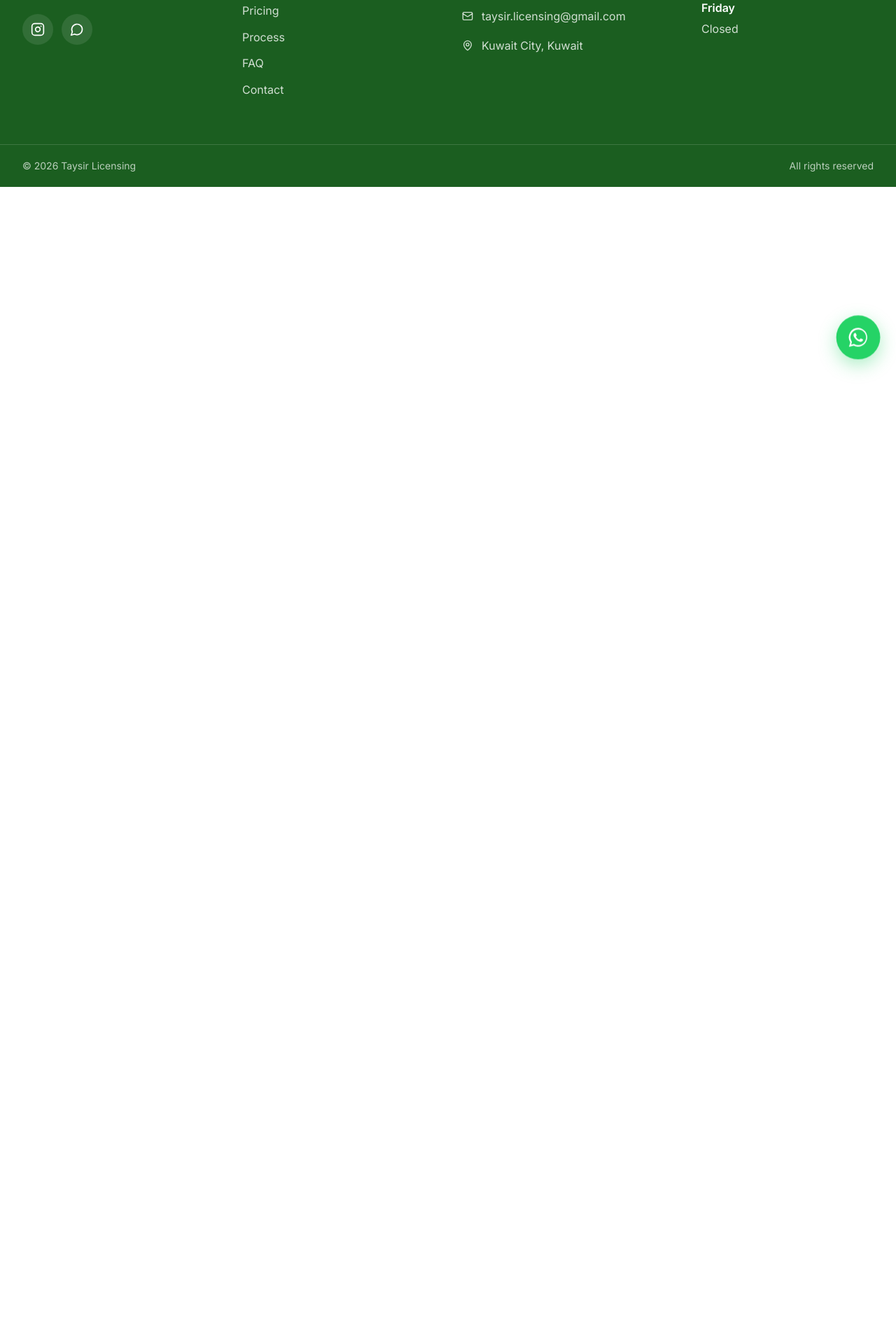
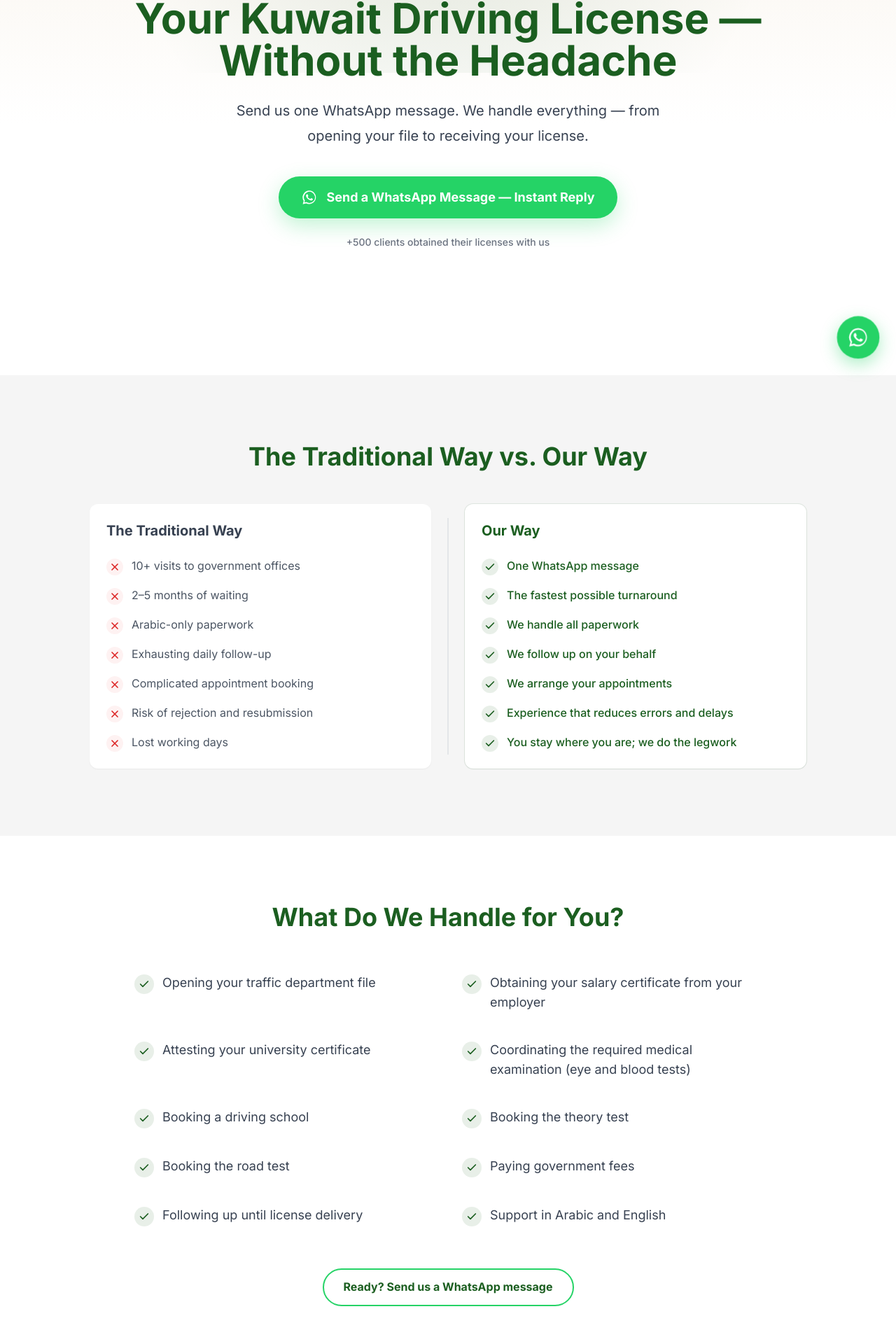
Before and after one commit to PLonyem/Kuwait, a Next.js app: page /en in a window 1280 px wide. Shown: the part 264-2184 px from the top of the page at 70% size. Before the commit the page ends 800 px from the top, so only its background shows below. Built offline with nearby package versions, Linux system fonts and the light colour scheme.

Commit message:
Build homepage introduction sections

```diff
--- a/app/[locale]/page.tsx
+++ b/app/[locale]/page.tsx
@@ -1,3 +1,13 @@
+import Comparison from '@/components/Comparison';
+import Hero from '@/components/Hero';
+import WhatWeHandle from '@/components/WhatWeHandle';
+
 export default function HomePage() {
-  return null;
+  return (
+    <>
+      <Hero />
+      <Comparison />
+      <WhatWeHandle />
+    </>
+  );
 }
--- a/components/Comparison.tsx
+++ b/components/Comparison.tsx
@@ -1,3 +1,75 @@
+'use client';
+
+import {motion, useReducedMotion} from 'framer-motion';
+import {Check, X} from 'lucide-react';
+import {useTranslations} from 'next-intl';
+
 export default function Comparison() {
-  return null;
+  const t = useTranslations('comparison');
+  const reduceMotion = useReducedMotion();
+  const oldWayItems = t.raw('oldWay.items') as string[];
+  const ourWayItems = t.raw('ourWay.items') as string[];
+
+  return (
+    <section className="w-full bg-lightBg px-6 py-16 lg:py-24">
+      <div className="mx-auto max-w-5xl">
+        <motion.h2
+          className="mb-12 text-center text-3xl font-bold text-primary md:text-4xl"
+          initial={reduceMotion ? false : {opacity: 0, y: 18}}
+          whileInView={{opacity: 1, y: 0}}
+          viewport={{once: true, amount: 0.6}}
+          transition={{duration: 0.55}}
+        >
+          {t('title')}
+        </motion.h2>
+
+        <div className="relative grid gap-8 md:grid-cols-2 md:gap-12">
+          <div
+            aria-hidden="true"
+            className="absolute inset-y-5 left-1/2 hidden w-px -translate-x-1/2 bg-gray-300 md:block"
+          />
+
+          <motion.article
+            className="relative rounded-xl bg-white p-6 shadow-sm"
+            initial={reduceMotion ? false : {opacity: 0, y: 20}}
+            whileInView={{opacity: 1, y: 0}}
+            viewport={{once: true, amount: 0.25}}
+            transition={{duration: 0.5}}
+          >
+            <h3 className="mb-6 text-xl font-bold text-gray-700">{t('oldWay.title')}</h3>
+            <ul className="space-y-4">
+              {oldWayItems.map((item) => (
+                <li key={item} className="flex items-start gap-3 text-gray-600">
+                  <span className="mt-0.5 grid size-6 shrink-0 place-items-center rounded-full bg-red-50 text-red-600">
+                    <X aria-hidden="true" className="size-4" strokeWidth={2.5} />
+                  </span>
+                  <span>{item}</span>
+                </li>
+              ))}
+            </ul>
+          </motion.article>
+
+          <motion.article
+            className="relative rounded-xl bg-white p-6 shadow-sm ring-1 ring-primary/10"
+            initial={reduceMotion ? false : {opacity: 0, y: 20}}
+            whileInView={{opacity: 1, y: 0}}
+            viewport={{once: true, amount: 0.25}}
+            transition={{duration: 0.5, delay: reduceMotion ? 0 : 0.1}}
+          >
+            <h3 className="mb-6 text-xl font-bold text-primary">{t('ourWay.title')}</h3>
+            <ul className="space-y-4">
+              {ourWayItems.map((item) => (
+                <li key={item} className="flex items-start gap-3 font-medium text-primary">
+                  <span className="mt-0.5 grid size-6 shrink-0 place-items-center rounded-full bg-primary/10 text-primary">
+                    <Check aria-hidden="true" className="size-4" strokeWidth={2.5} />
+                  </span>
+                  <span>{item}</span>
+                </li>
+              ))}
+            </ul>
+          </motion.article>
+        </div>
+      </div>
+    </section>
+  );
 }
--- a/components/Hero.tsx
+++ b/components/Hero.tsx
@@ -1,3 +1,79 @@
+'use client';
+
+import {motion, useReducedMotion} from 'framer-motion';
+import {useLocale, useTranslations} from 'next-intl';
+
+function WhatsAppIcon() {
+  return (
+    <svg
+      aria-hidden="true"
+      viewBox="0 0 32 32"
+      fill="currentColor"
+      className="size-6 shrink-0"
+    >
+      <path d="M16.04 3A12.85 12.85 0 0 0 5.16 22.7L3.34 29l6.45-1.69A12.83 12.83 0 1 0 16.04 3Zm0 23.5a10.6 10.6 0 0 1-5.4-1.48l-.39-.23-3.83 1 1.02-3.73-.25-.39A10.65 10.65 0 1 1 16.04 26.5Zm5.84-7.97c-.32-.16-1.9-.94-2.2-1.05-.29-.11-.5-.16-.71.16-.21.32-.82 1.05-1 1.26-.19.21-.37.24-.69.08-.32-.16-1.35-.5-2.57-1.59a9.62 9.62 0 0 1-1.78-2.21c-.19-.32-.02-.49.14-.65.15-.14.32-.37.48-.56.16-.18.21-.32.32-.53.1-.21.05-.4-.03-.56-.08-.16-.71-1.72-.98-2.35-.26-.62-.52-.54-.71-.55h-.61c-.21 0-.56.08-.85.4-.29.32-1.11 1.08-1.11 2.64s1.14 3.06 1.3 3.27c.16.21 2.24 3.42 5.43 4.8.76.33 1.35.52 1.81.67.76.24 1.45.21 2 .13.61-.09 1.9-.78 2.17-1.53.27-.75.27-1.4.19-1.53-.08-.13-.29-.21-.61-.37Z" />
+    </svg>
+  );
+}
+
 export default function Hero() {
-  return null;
+  const t = useTranslations();
+  const locale = useLocale();
+  const reduceMotion = useReducedMotion();
+  const whatsappHref = `https://wa.me/965XXXXXXXX?text=${encodeURIComponent(
+    t('whatsapp.prefilledMessage')
+  )}`;
+
+  return (
+    <section className="relative flex min-h-[90vh] w-full items-center overflow-hidden bg-gradient-to-b from-accent/25 via-white to-white px-6 py-20 lg:py-32">
+      <div
+        aria-hidden="true"
+        className="absolute inset-x-0 top-0 h-72 bg-[radial-gradient(circle_at_top,rgba(27,94,32,0.12),transparent_68%)]"
+      />
+      <motion.div
+        className="relative mx-auto w-full max-w-4xl text-center"
+        initial={reduceMotion ? false : {opacity: 0}}
+        animate={{opacity: 1}}
+        transition={{duration: 0.7, ease: 'easeOut'}}
+      >
+        <motion.h1
+          className="text-4xl font-bold leading-tight text-primary md:text-5xl lg:text-6xl"
+          initial={reduceMotion ? false : {opacity: 0, y: 24}}
+          animate={{opacity: 1, y: 0}}
+          transition={{duration: 0.65, ease: [0.22, 1, 0.36, 1]}}
+        >
+          {t('hero.headline')}
+        </motion.h1>
+
+        <motion.p
+          className="mx-auto mt-6 max-w-2xl text-lg leading-8 text-gray-700 md:text-xl md:leading-9"
+          initial={reduceMotion ? false : {opacity: 0, y: 16}}
+          animate={{opacity: 1, y: 0}}
+          transition={{duration: 0.6, delay: reduceMotion ? 0 : 0.12}}
+        >
+          {t('hero.subheadline')}
+        </motion.p>
+
+        <motion.a
+          href={whatsappHref}
+          target="_blank"
+          rel="noopener noreferrer"
+          aria-label={t('whatsapp.ariaLabel')}
+          className="mt-10 inline-flex rounded-full bg-cta px-8 py-4 text-base font-bold text-white shadow-[0_10px_30px_rgba(37,211,102,0.28)] outline-none transition-shadow hover:shadow-lg focus-visible:ring-4 focus-visible:ring-primary/25 focus-visible:ring-offset-4 md:text-lg"
+          whileHover={reduceMotion ? undefined : {scale: 1.05}}
+          whileFocus={reduceMotion ? undefined : {scale: 1.05}}
+          whileTap={reduceMotion ? undefined : {scale: 0.98}}
+        >
+          <span className="flex items-center gap-3" dir="ltr">
+            <WhatsAppIcon />
+            <span dir={locale === 'ar' ? 'rtl' : 'ltr'}>{t('hero.ctaPrimary')}</span>
+          </span>
+        </motion.a>
+
+        <p className="mt-6 text-sm font-medium text-gray-500">
+          {t('hero.trustLine')}
+        </p>
+      </motion.div>
+    </section>
+  );
 }
--- /dev/null
+++ b/components/WhatWeHandle.tsx
@@ -0,0 +1,73 @@
+'use client';
+
+import {motion, useReducedMotion} from 'framer-motion';
+import {Check} from 'lucide-react';
+import {useTranslations} from 'next-intl';
+
+export default function WhatWeHandle() {
+  const t = useTranslations();
+  const reduceMotion = useReducedMotion();
+  const items = t.raw('whatWeHandle.items') as string[];
+  const whatsappHref = `https://wa.me/965XXXXXXXX?text=${encodeURIComponent(
+    t('whatsapp.prefilledMessage')
+  )}`;
+
+  return (
+    <section className="w-full bg-white px-6 py-16 lg:py-24">
+      <div className="mx-auto max-w-4xl">
+        <motion.h2
+          className="mb-12 text-center text-3xl font-bold text-primary md:text-4xl"
+          initial={reduceMotion ? false : {opacity: 0, y: 18}}
+          whileInView={{opacity: 1, y: 0}}
+          viewport={{once: true, amount: 0.6}}
+          transition={{duration: 0.55}}
+        >
+          {t('whatWeHandle.title')}
+        </motion.h2>
+
+        <motion.ul
+          className="grid grid-cols-1 gap-x-10 gap-y-4 md:grid-cols-2"
+          initial="hidden"
+          whileInView="visible"
+          viewport={{once: true, amount: 0.15}}
+          variants={{
+            hidden: {},
+            visible: {transition: {staggerChildren: reduceMotion ? 0 : 0.045}}
+          }}
+        >
+          {items.map((item) => (
+            <motion.li
+              key={item}
+              className="flex items-start gap-3 py-3 text-lg text-gray-700"
+              variants={{
+                hidden: reduceMotion ? {opacity: 1} : {opacity: 0, y: 10},
+                visible: {opacity: 1, y: 0}
+              }}
+              transition={{duration: 0.35}}
+            >
+              <span className="mt-0.5 grid size-7 shrink-0 place-items-center rounded-full bg-primary/10 text-primary">
+                <Check aria-hidden="true" className="size-4" strokeWidth={2.5} />
+              </span>
+              <span>{item}</span>
+            </motion.li>
+          ))}
+        </motion.ul>
+
+        <div className="mt-12 text-center">
+          <motion.a
+            href={whatsappHref}
+            target="_blank"
+            rel="noopener noreferrer"
+            aria-label={t('whatsapp.ariaLabel')}
+            className="inline-flex rounded-full border-2 border-cta px-7 py-3 font-bold text-primary outline-none transition-colors hover:bg-cta hover:text-white focus-visible:ring-4 focus-visible:ring-primary/20 focus-visible:ring-offset-4"
+            whileHover={reduceMotion ? undefined : {scale: 1.04}}
+            whileFocus={reduceMotion ? undefined : {scale: 1.04}}
+            whileTap={reduceMotion ? undefined : {scale: 0.98}}
+          >
+            {t('whatWeHandle.cta')}
+          </motion.a>
+        </div>
+      </div>
+    </section>
+  );
+}
--- a/messages/ar.json
+++ b/messages/ar.json
@@ -34,7 +34,7 @@
     "trustLine": "+500 عميل حصلوا على رخصتهم معنا"
   },
   "comparison": {
-    "title": "الطريقة التقليدية مقابل طريقتنا",
+    "title": "الطريقة التقليدية vs. طريقتنا",
     "oldWay": {
       "title": "الطريقة التقليدية",
       "items": [
@@ -61,7 +61,7 @@
     }
   },
   "whatWeHandle": {
-    "title": "شنو نتكفل فيه عنك؟",
+    "title": "ماذا نتكفل به عنك؟",
     "items": [
       "فتح الملف في المرور",
       "استخراج شهادة الراتب من الشركة",
@@ -73,7 +73,8 @@
       "دفع الرسوم الحكومية",
       "متابعة الرخصة حتى التسليم",
       "دعم بالعربي والإنجليزي"
-    ]
+    ],
+    "cta": "جاهز؟ أرسل رسالة واتساب الآن"
   },
   "howItWorks": {
     "title": "شلون تعمل الخدمة؟",
--- a/messages/en.json
+++ b/messages/en.json
@@ -73,7 +73,8 @@
       "Paying government fees",
       "Following up until license delivery",
       "Support in Arabic and English"
-    ]
+    ],
+    "cta": "Ready? Send us a WhatsApp message"
   },
   "howItWorks": {
     "title": "How Does the Service Work?",
```
